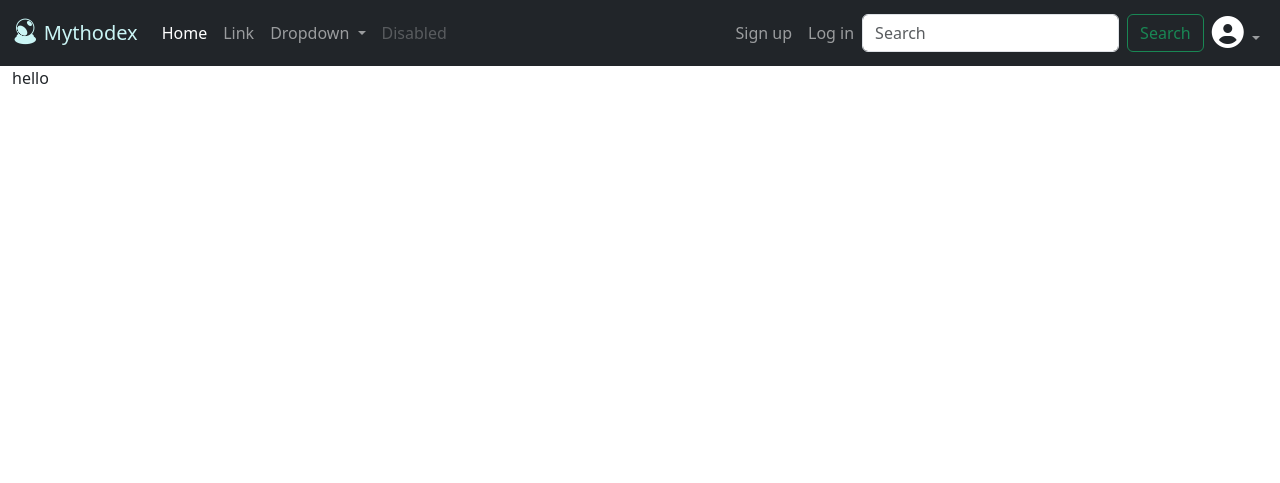
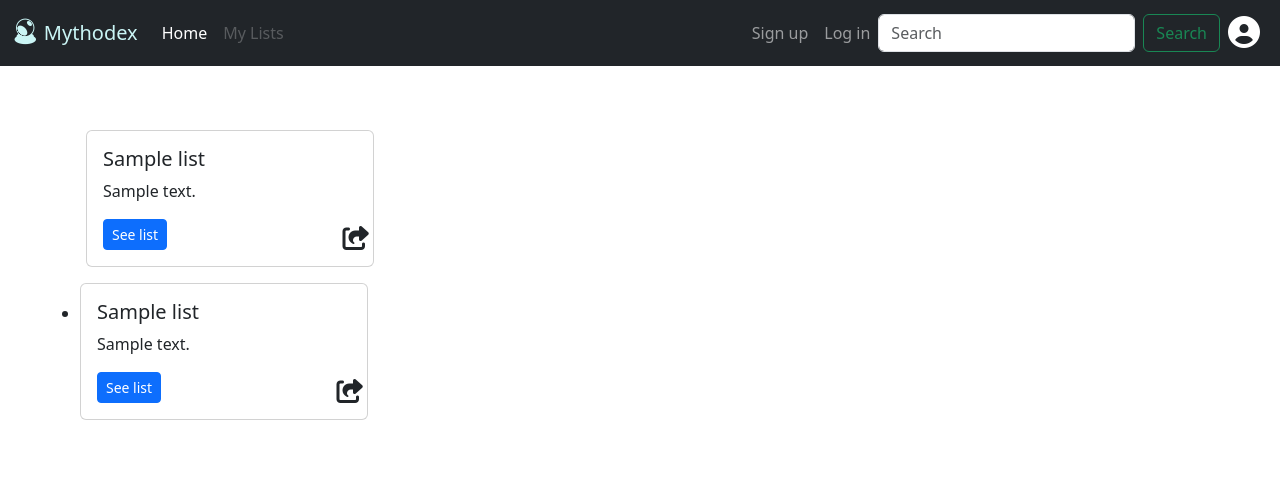
Before and after one commit to chrisjay0/Capstone_1, a Flask app: template mythodex/templates/lists/user_lists.html in a window 1280 px wide. Shown: the top 483 px of the page. Run offline with Flask 2, Linux system fonts and the light colour scheme; the template is opened without the code that fills it: most values are stand-ins (such as "Sample title", 1, 10 or a date in 2020); some libraries are stand-ins or nearby versions.

Commit message:
Adding functionality to edit, and delete user lists.

```diff
--- a/mythodex/app.py
+++ b/mythodex/app.py
@@ -5,6 +5,7 @@ from flask_debugtoolbar import DebugToolbarExtension
 from flask_modals import Modal, render_template_modal
 import random
 from sqlalchemy.exc import IntegrityError
+from datetime import datetime
 
 from database.models import db, connect_db
 
@@ -12,7 +13,7 @@ import requests
 
 from magic_items.models import MagicItem
 from magic_items.services import shorten_description
-from lists.services import UserList, ItemUserList, add_list
+from lists.services import UserList, ItemUserList, add_list, get_user_lists, get_list, update_list
 from lists.forms import ListAddForm
 from users.forms import UserAddForm, LoginForm, ListAddForm
 from users.services import signup_user, User, authenticate_user
@@ -53,10 +54,10 @@ def show_homepage():
 
 
             flash('new list '+ new_list.name +' added','success')
-            return render_template('home.html',response=rand_magic,desc=short_m_desc,list=test_list,form=form)
+            return render_template('home.html',response=rand_magic,description=short_m_desc,list=test_list,form=form)
         except:
             flash('error','danger')
-            return render_template('home.html',response=rand_magic,desc=short_m_desc,list=test_list,form=form)
+            return render_template('home.html',response=rand_magic,description=short_m_desc,list=test_list,form=form)
 
 
 
@@ -163,6 +164,36 @@ def logout():
 ##############################################################################
 # List Routes
 
+@app.route('/lists/<int:list_id>', methods=["GET"])
+def show_list(list_id):
+
+    item_list = UserList.query.get_or_404(list_id)
+    return render_template('lists/list.html',list=item_list)
+
+@app.route('/lists/<int:list_id>/edit', methods=["GET","POST"])
+def edit_list(list_id):
+
+    if not g.user:
+        flash("Please login to manage lists.", "danger")
+        return redirect("/login")
+
+    list_to_edit = get_list(list_id)
+
+    if g.user.id != list_to_edit.user_id:
+        flash("Unauthorized to edit that list", "danger")
+        return redirect(f"/user/{g.user.id}/lists")
+
+    form = ListAddForm(obj=list_to_edit)
+
+    if not form.validate_on_submit():
+        return render_template("/lists/edit_list.html",list=list_to_edit,form=form)
+
+    if not update_list(list_to_edit.id, form):
+        flash('Unable to update {list_to_edit.name}','danger')
+        return render_template("/lists/edit_list.html",list=list_to_edit,form=form)
+
+    flash(f'Succesfully updated {list_to_edit.name}!','success')
+    return redirect(f'/lists/{list_to_edit.id}')
 
 @app.route('/my-lists/add-list', methods=["GET", "POST"])
 def add_new_list():
@@ -177,7 +208,7 @@ def add_new_list():
         try:
             new_list = UserList(
                 name=form.name.data,
-                desc=form.description.data,
+                description=form.description.data,
                 user_id=g.user.id,
             )
 
@@ -217,13 +248,27 @@ def add_new_list_with_item(list_id, item_id):
         return redirect('/')
 
 
-@app.route('/my-lists', methods=["GET", "POST"])
-def show_user_lists():
+@app.route('/user/<int:user_id>/lists', methods=["GET"])
+def show_user_lists(user_id):
+
+    lists = get_user_lists(user_id)
+
+    return render_template('lists/user_lists.html',lists=lists)
+
+
+@app.route('/user/<int:user_id>/lists/<int:list_id>/delete', methods=["POST"])
+def delete_list(user_id,list_id):
 
     if not g.user:
-        flash("Please login to create a new list", "danger")
+        flash("Please login to manage lists.", "danger")
         return redirect("/login")
 
+    if g.user.id != user_id:
+        flash("Please login to manage lists.", "danger")
+        return redirect(f"/user/{g.user.id}/lists")
 
+    user_list = UserList.query.get(list_id)
+    db.session.delete(user_list)
+    db.session.commit()
 
-    return render_template('lists/user_lists.html',lists=lists)
+    return redirect(f"/user/{g.user.id}/lists")
--- a/mythodex/lists/models.py
+++ b/mythodex/lists/models.py
@@ -43,7 +43,7 @@ class UserList(db.Model):
         nullable=False,
     )
 
-    desc = db.Column(db.Text)
+    description = db.Column(db.Text)
 
     date_created = db.Column(
         db.DateTime,
--- a/mythodex/magic_items/models.py
+++ b/mythodex/magic_items/models.py
@@ -103,3 +103,9 @@ class MagicItem(db.Model):
 
     def __repr__(self):
         return f"<Magic Item #{self.id}: {self.name}, {self.item_type}>"
+
+    def shorten_description(self):
+        desc = self.description
+        if len(desc) <= 55:
+            return desc
+        return desc[0:55] + '...'
--- a/mythodex/seed.py
+++ b/mythodex/seed.py
@@ -31,7 +31,7 @@ db.session.commit()
 u_list = UserList(
         name = 'test list',
         user_id = 1,
-        desc = 'test desc',)
+        description = 'test desc',)
 
 db.session.add(u_list)
 db.session.commit()
--- a/mythodex/templates/base.html
+++ b/mythodex/templates/base.html
@@ -11,8 +11,7 @@
   <script src="https://unpkg.com/popper"></script>
   <script src="https://unpkg.com/bootstrap"></script>
 
-  <link rel="stylesheet"
-        href="https://use.fontawesome.com/releases/v5.3.1/css/all.css">
+  <link rel="stylesheet" href="https://use.fontawesome.com/releases/v5.3.1/css/all.css">
   <link rel="stylesheet" href="/static/stylesheets/style.css">
   <link rel="shortcut icon" href="/static/favicon.ico">
   <link rel="stylesheet" href="/static/css/css/rpg-awesome.css">
@@ -41,7 +40,8 @@
         <span style="color:rgb(202, 245, 245);">Mythodex</span>
       </a>
 
-      <button class="navbar-toggler" type="button" data-bs-toggle="collapse" data-bs-target="#navbarSupportedContent" aria-controls="navbarSupportedContent" aria-expanded="false" aria-label="Toggle navigation">
+      <button class="navbar-toggler" type="button" data-bs-toggle="collapse" data-bs-target="#navbarSupportedContent"
+        aria-controls="navbarSupportedContent" aria-expanded="false" aria-label="Toggle navigation">
         <span class="navbar-toggler-icon"></span>
       </button>
       <div class="collapse navbar-collapse" id="navbarSupportedContent">
@@ -49,23 +49,26 @@
           <li class="nav-item">
             <a class="nav-link active" aria-current="page" href="/">Home</a>
           </li>
-          <li class="nav-item">
-            <a class="nav-link" href="#">Link</a>
-          </li>
-          <li class="nav-item dropdown">
-            <a class="nav-link dropdown-toggle" href="#" role="button" data-bs-toggle="dropdown" aria-expanded="false">
-              Dropdown
-            </a>
             <ul class="dropdown-menu">
               <li><a class="dropdown-item" href="#">Action</a></li>
               <li><a class="dropdown-item" href="#">Another action</a></li>
-              <li><hr class="dropdown-divider"></li>
+              <li>
+                <hr class="dropdown-divider">
+              </li>
               <li><a class="dropdown-item" href="#">Something else here</a></li>
             </ul>
           </li>
+          {% if not g.user %}
           <li class="nav-item">
-            <a class="nav-link disabled">Disabled</a>
+            <span class="d-inline-block" tabindex="0" data-bs-toggle="popover" data-bs-placement="bottom" data-bs-trigger="hover focus" data-bs-content="Login or Sign Up to manage lists">
+              <a class="nav-link disabled" disabled>My Lists</a>
+            </span>
           </li>
+          {% else %}
+          <li class="nav-item">
+            <a  href="/user/{{ g.user.id }}/lists" class="nav-link">My Lists</a>
+          </li>
+          {% endif %}
         </ul>
 
         <ul class="navbar-nav">
@@ -80,7 +83,8 @@
         </form>
         <ul class="navbar-nav">
           <li class="nav-item dropdown">
-            <a class="nav-link dropdown-toggle" href="#" role="button" data-bs-toggle="dropdown" aria-expanded="false"><i class="fa-solid fa-circle-user fa-2x fa-inverse"></i>
+            <a class="nav-link" href="#" role="button" data-bs-toggle="dropdown" aria-expanded="false"><i
+                class="fa-solid fa-circle-user fa-2x fa-inverse"></i>
             </a>
             <ul class="dropdown-menu dropdown-menu-end">
               {% if not g.user %}
@@ -96,14 +100,15 @@
                 <a class="dropdown-item" href="/users/{{ g.user.id }}">Profile</a>
               </li>
               <li>
-                <a class="dropdown-item" href="/user/lists/{{ g.user.id }}">My Lists</a>
+                <a class="dropdown-item" href="/user/{{ g.user.id }}/lists">My Lists</a>
+              </li>
+              <li>
+                <hr class="dropdown-divider">
               </li>
               <li>
                 <a class="dropdown-item" href="/logout">Log out</a>
               </li>
               {% endif %}
-              <li><hr class="dropdown-divider"></li>
-              <li><a class="dropdown-item" href="#">Something else here</a></li>
             </ul>
           </li>
         </ul>
@@ -111,7 +116,7 @@
     </div>
   </nav>
 
-  <div class='container-fluid'>
+  <div class='container-fluid p-5'>
     {% for category, message in get_flashed_messages(with_categories=True) %}
     <div class="alert alert-{{ category }} alert-dismissible fade show" role="alert">
       {{ message }}
@@ -121,7 +126,12 @@
     {% block content %}
     {% endblock %}
   </div>
-  <script src="https://cdn.jsdelivr.net/npm/@popperjs/core@2.11.6/dist/umd/popper.min.js" integrity="sha384-oBqDVmMz9ATKxIep9tiCxS/Z9fNfEXiDAYTujMAeBAsjFuCZSmKbSSUnQlmh/jp3" crossorigin="anonymous"></script>
-<script src="https://cdn.jsdelivr.net/npm/bootstrap@5.3.0-alpha1/dist/js/bootstrap.min.js" integrity="sha384-mQ93GR66B00ZXjt0YO5KlohRA5SY2XofN4zfuZxLkoj1gXtW8ANNCe9d5Y3eG5eD" crossorigin="anonymous"></script>
+  <script src="https://cdn.jsdelivr.net/npm/@popperjs/core@2.11.6/dist/umd/popper.min.js"
+    integrity="sha384-oBqDVmMz9ATKxIep9tiCxS/Z9fNfEXiDAYTujMAeBAsjFuCZSmKbSSUnQlmh/jp3"
+    crossorigin="anonymous"></script>
+  <script src="https://cdn.jsdelivr.net/npm/bootstrap@5.3.0-alpha1/dist/js/bootstrap.min.js"
+    integrity="sha384-mQ93GR66B00ZXjt0YO5KlohRA5SY2XofN4zfuZxLkoj1gXtW8ANNCe9d5Y3eG5eD"
+    crossorigin="anonymous"></script>
 </body>
+
 </html>
--- /dev/null
+++ b/mythodex/templates/lists/listcard.html
@@ -0,0 +1,85 @@
+<div class="card" style="width: 18rem;">
+    <div class="card-body">
+        <h5 class="card-title">
+            {{ list.name }}</h5>
+        <p class="card-text">{{list.description}}</p>
+        <div class="row align-items-end">
+            <div class="col-7 align-items-start">
+                <a href="/lists/{{list.id}}" class="btn btn-primary btn-sm">See list</a>
+            </div>
+            <div class="col-5">
+                <div class="row justify-content-end">
+                    <div class="col-4"><i class="fa-solid fa-share-from-square fa-xl"></i></div>
+                    {% if g.user.id == list.user_id %}
+                        <div class="col-4">
+                            <a href="/lists/{{list.id}}/edit"><i class="fa-solid fa-pen-to-square fa-xl" style="color: black;"></i></a></div>
+                        <div class="col-4">
+
+                                <a href='#' class="fa-solid fa-trash-can fa-xl" data-bs-toggle="modal" style="color: black;" data-bs-target="#deleteListWarningModal"></a>
+
+                        </div>
+                    {% endif %}
+                    <!-- <div class="col-4 dropdown">
+                            <a href="#" style="color: black;" type="button" data-bs-toggle="dropdown"
+                                aria-expanded="false">
+                                <i class="fa-solid fa-plus fa-xl"></i>
+                            </a>
+                            <ul class="dropdown-menu">
+
+                                {% if not g.user %}
+                                <li><span class="dropdown-item disabled">Please login or signup to <br> add this item to a list</span>
+                                </li>
+                                <li>
+                                    <hr class="dropdown-divider">
+                                </li>
+                                <li><a class="dropdown-item" href="/signup">Sign up</a></li>
+                                <li><a class="dropdown-item" href="/login">Log in</a></li>
+                                {% else %}
+                                <li><span class="dropdown-item disabled">Add item to which list?</span>
+                                </li>
+                                <li>
+                                    <hr class="dropdown-divider">
+                                </li>
+                                {% for list in g.user.lists %}
+                                <li>
+                                    <a class="dropdown-item" href="/my-lists/{{ list.id }}/add-item/{{id}}">{{list.name}}</a>
+                                </li>
+                                {% endfor %}
+                                <li>
+                                    <hr class="dropdown-divider">
+                                </li>
+                                <li>
+                                    <a class="dropdown-item" href="/my-lists/add-list">Create a new list!</a>
+                                </li>
+                                {% endif %}
+                            </ul>
+                        </div> -->
+                </div>
+            </div>
+        </div>
+
+    </div>
+</div>
+
+
+<!-- Modal -->
+<div class="modal fade" id="deleteListWarningModal" tabindex="-1" aria-labelledby="deleteListWarningModal" aria-hidden="true">
+    <div class="modal-dialog modal-dialog-centered">
+      <div class="modal-content">
+        <div class="modal-header">
+          <h1 class="modal-title fs-5 text-danger" id="deleteListWarningModalLabel">Delete List</h1>
+          <button type="button" class="btn-close" data-bs-dismiss="modal" aria-label="Close"></button>
+        </div>
+        <div class="modal-body">
+          Do you really want to delete the {{ list.name }} list permanently?
+        </div>
+        <div class="modal-footer">
+          <button type="button" class="btn btn-outline-secondary" data-bs-dismiss="modal">Close</button>
+          <form method="POST"
+                action="/user/{{g.user.id}}/lists/{{list.id}}/delete">
+            <button class="btn btn-outline-danger">Delete {{ list.name }} permanently</button>
+          </form>
+        </div>
+      </div>
+    </div>
+  </div>
--- a/mythodex/templates/lists/user_lists.html
+++ b/mythodex/templates/lists/user_lists.html
@@ -1,7 +1,17 @@
 {% extends 'base.html' %}
 {% block content %}
-<p>
-
-    hello
-  </p>
+<div class="container p-3">
+    <div class="row row-cols-auto">
+        {% for list in lists %}
+            <div class="col">{% include 'lists/listcard.html' %}</div>
+        {% endfor %}
+    </div>
+  </div>
+<ul>
+    {% for list in lists %}
+    <li>
+        {% include 'lists/listcard.html' %}
+    </li>
+    {% endfor %}
+</ul>
 {% endblock %}
```
Also changed, not shown: mythodex/lists/services.py (+26 -0 lines), mythodex/templates/lists/edit_list.html (added, +26 -0 lines), mythodex/templates/lists/list.html (added, +46 -0 lines), mythodex/templates/magic_items/itemcard.html (added, +55 -0 lines).
